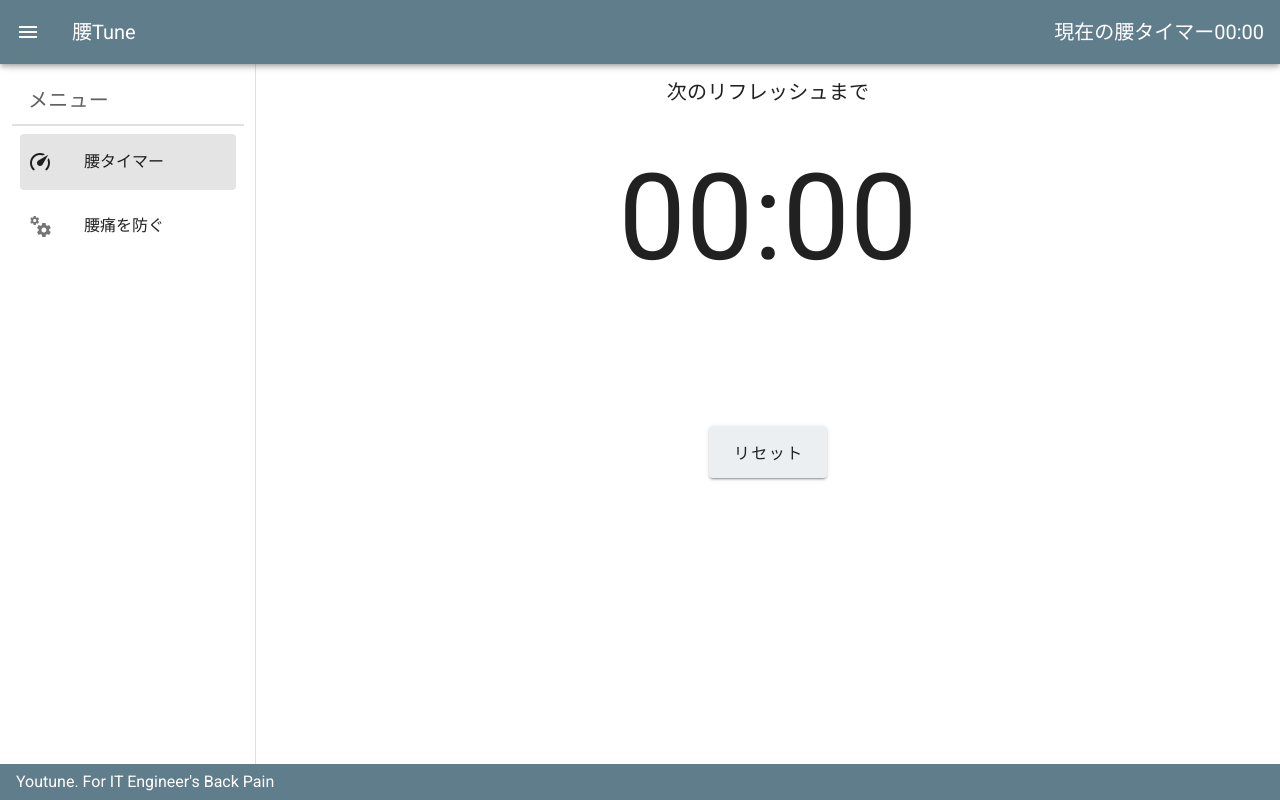
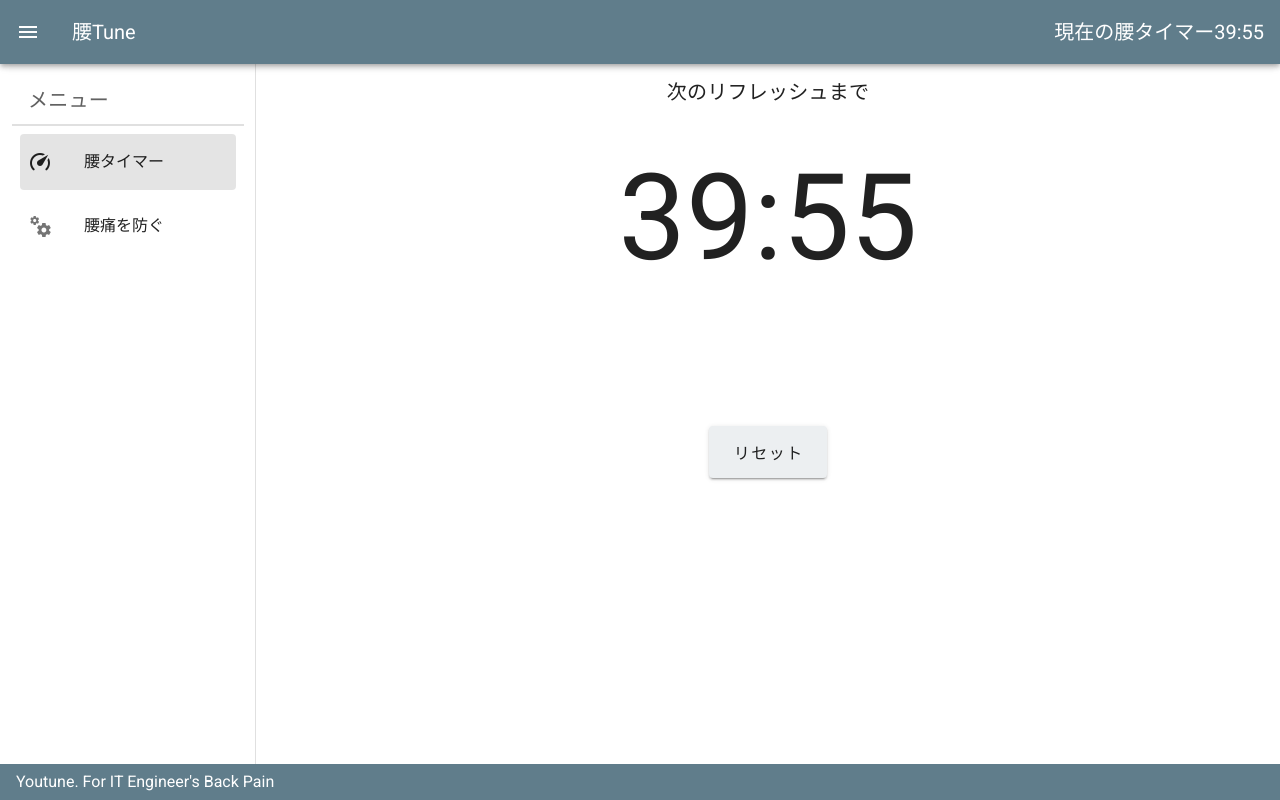
Before and after one commit to nagatani-hase/Youtune, a Vue app: page / in a window 1280 px wide. Built offline with nearby package versions, Linux system fonts and the light colour scheme.

Commit message:
テスト用タイマー設定値修正

```diff
--- a/src/App.vue
+++ b/src/App.vue
@@ -84,8 +84,8 @@ export default {
     start: function() {
       let self = this;
 
-      this.min = 0;
-      this.sec = 5;
+      this.min = 40;
+      this.sec = 0;
 
       this.timerObj = setInterval(function() {self.count()}, 1000)
       this.timerOn = true;
```
